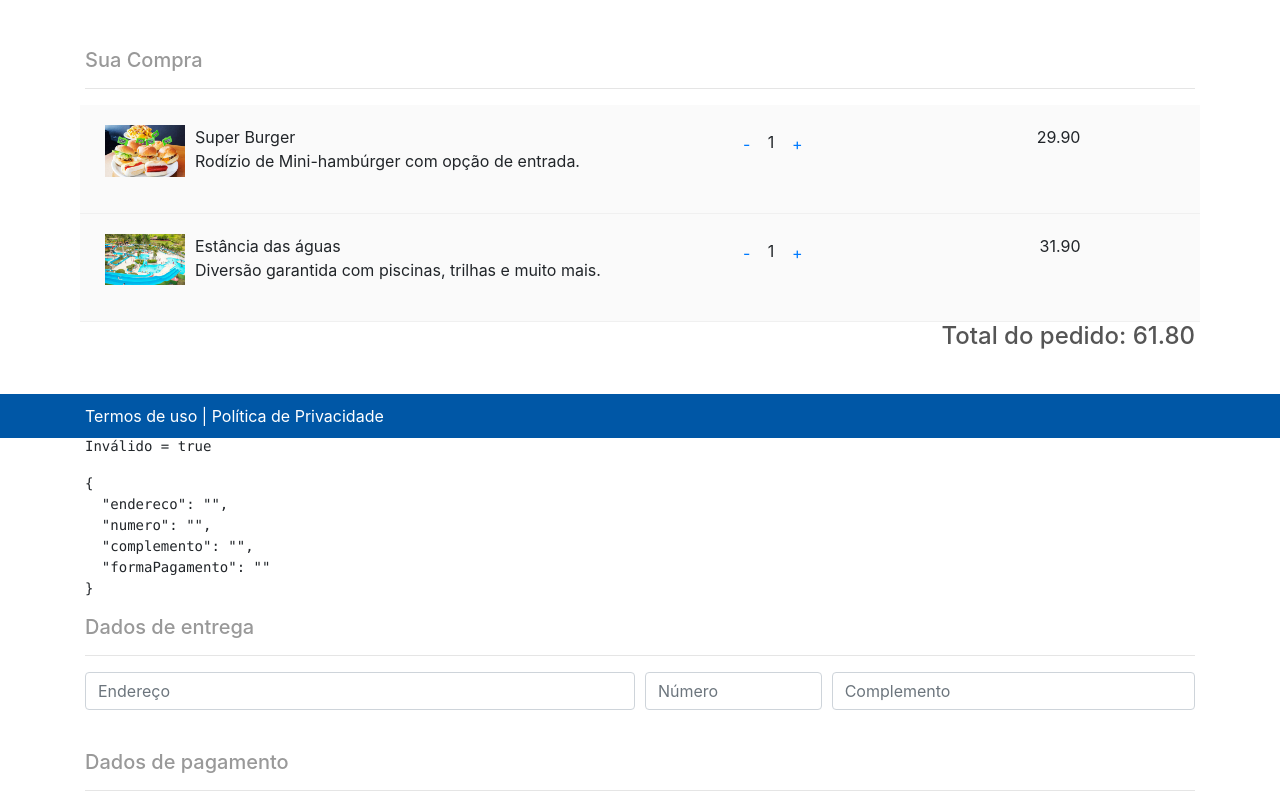
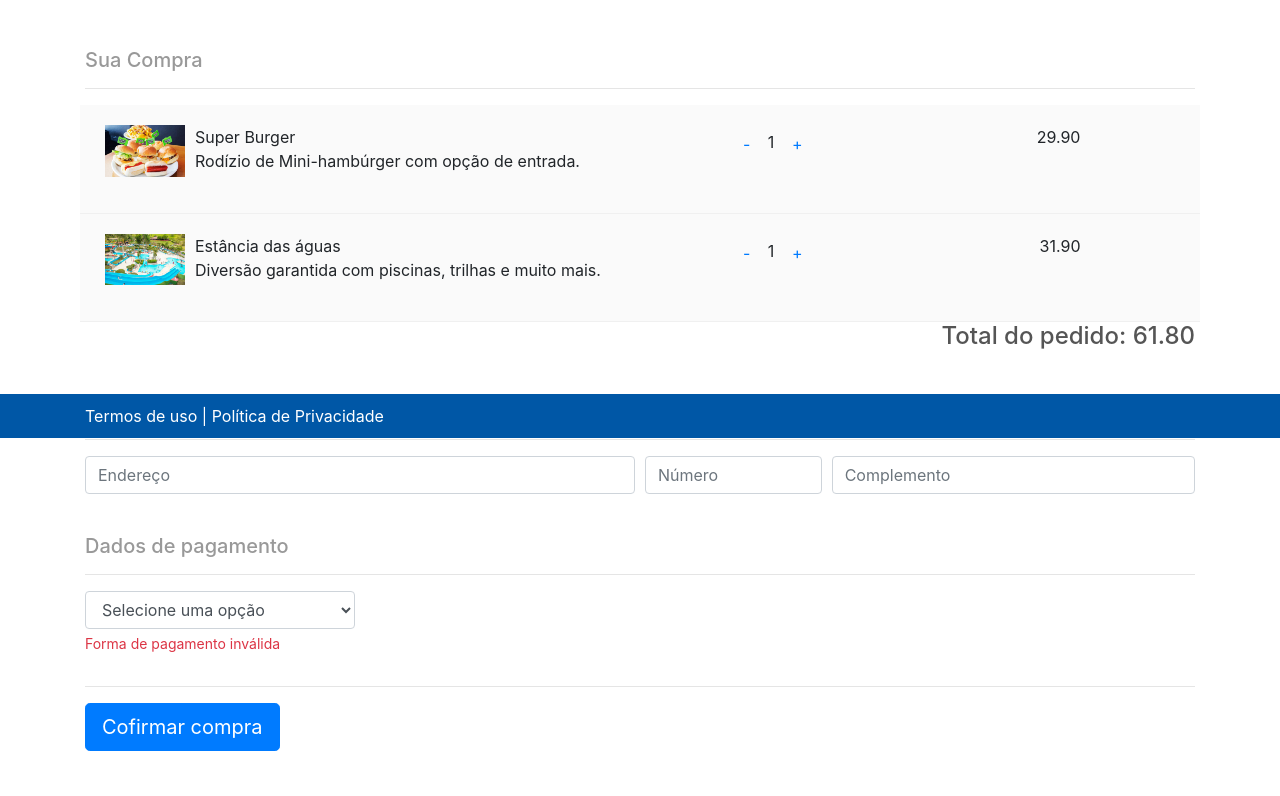
Before and after one commit to gusfrancos/angular4-curso-estudos, an Angular app in the folder app2/: page /ordem-compra in a window 1280 px wide. Shown: the part 362-1158 px from the top of the page. Built offline with nearby package versions, Linux system fonts and the light colour scheme.

Commit message:
Update ordem-compra.component.html

```diff
--- a/app2/src/app/ordem-compra/ordem-compra.component.html
+++ b/app2/src/app/ordem-compra/ordem-compra.component.html
@@ -62,9 +62,7 @@
       </div>
       <br />
 
-      <pre>Válido = {{ formulario.valid | json }}</pre>
-      <pre>Inválido = {{ formulario.invalid | json }}</pre>
-      <pre>{{ formulario.value | json }}</pre>
+
       <h5>Dados de entrega</h5>
       <hr />
 
```
